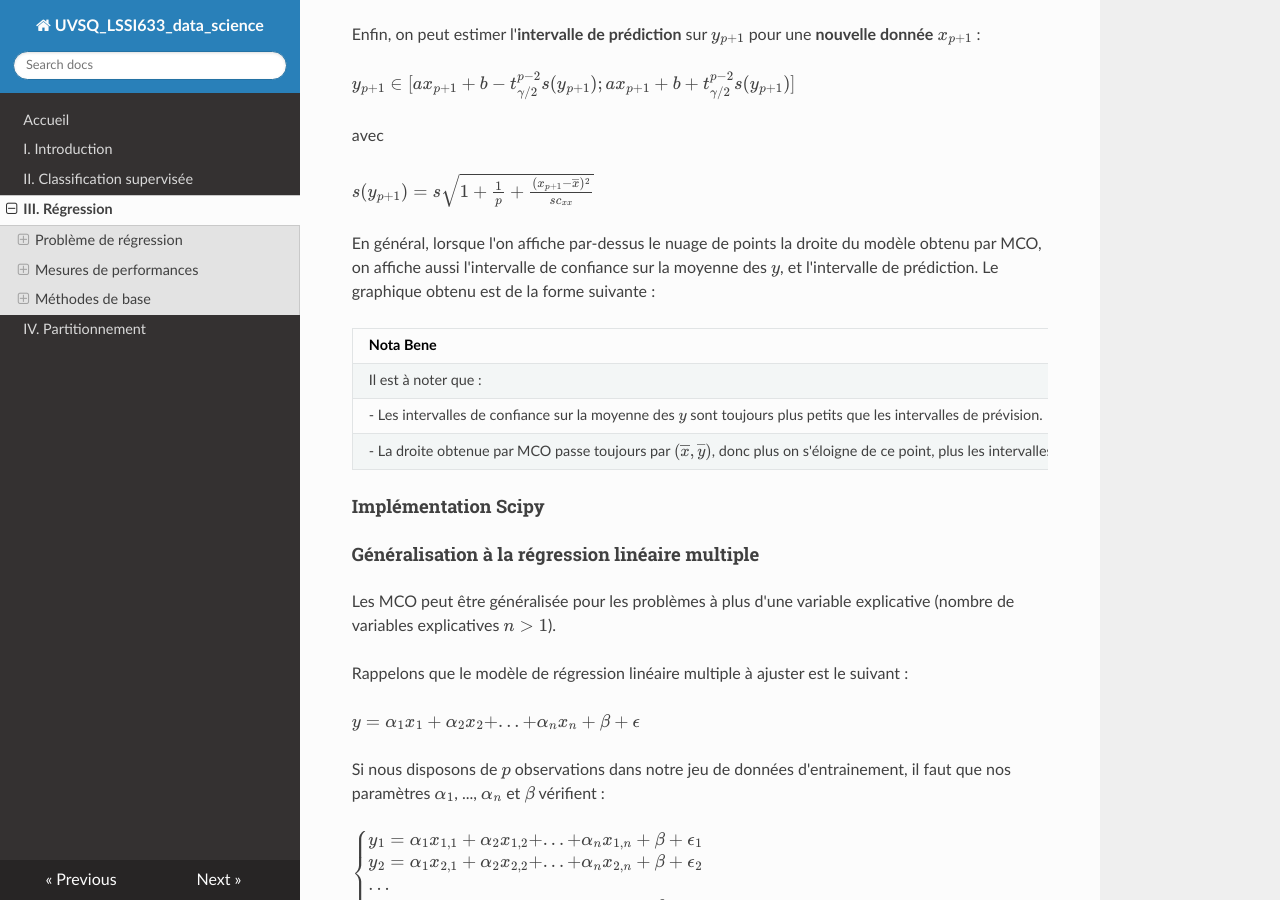
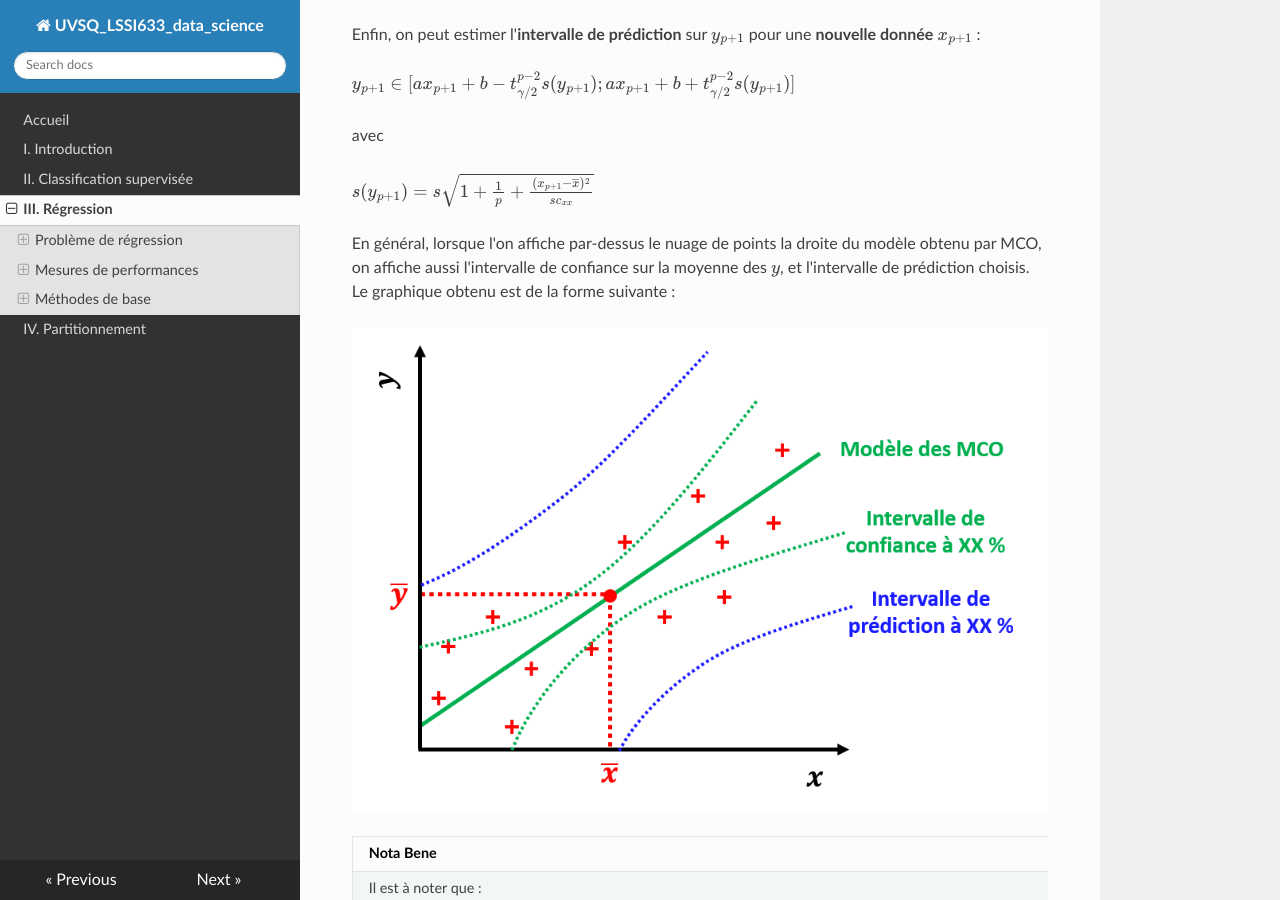
Before and after one commit to NicOudart/UVSQ_LSSI633_data_science, an MkDocs documentation site: the page built from docs/Chap3_Regression.md, in a window 1280 px wide and 900 px high, scrolled down 15962 px. Built offline with MkDocs 1.6.1, drawn with Linux system fonts in a browser that asks for light colours; nearby versions of some CDN libraries.

Commit message:
-Progress on Chapter 3.

```diff
--- a/docs/Chap3_Regression.md
+++ b/docs/Chap3_Regression.md
@@ -477,10 +477,10 @@ avec
 
 $s(y_{p+1}) = s \sqrt{1 + \frac{1}{p} + \frac{(x_{p+1}-\overline{x})^2}{sc_{xx}}}$
 
-En général, lorsque l'on affiche par-dessus le nuage de points la droite du modèle obtenu par MCO, on affiche aussi l'intervalle de confiance sur la moyenne des $y$, et l'intervalle de prédiction.
+En général, lorsque l'on affiche par-dessus le nuage de points la droite du modèle obtenu par MCO, on affiche aussi l'intervalle de confiance sur la moyenne des $y$, et l'intervalle de prédiction choisis.
 Le graphique obtenu est de la forme suivante :
 
-
+![Modèle des MCO avec intervalles de confiance et de prédiction](img/Chap3_intervalles_confiance_prédiction.png)
 
 |Nota Bene|
 |:-|
```
Also changed, not shown: docs/img/Chap3_intervalles_confiance_prédiction.png (added).
